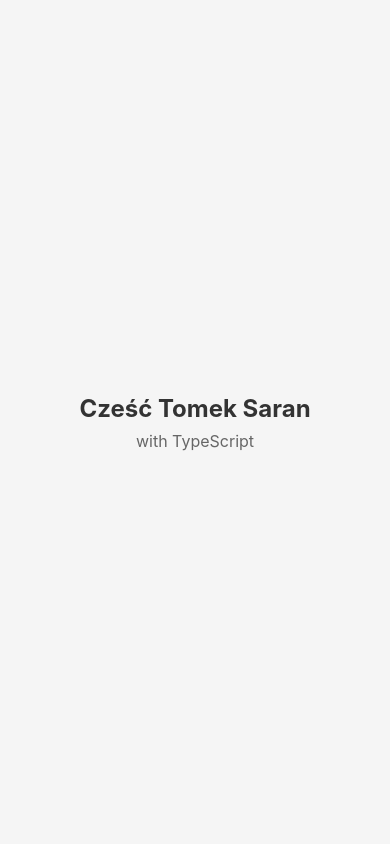
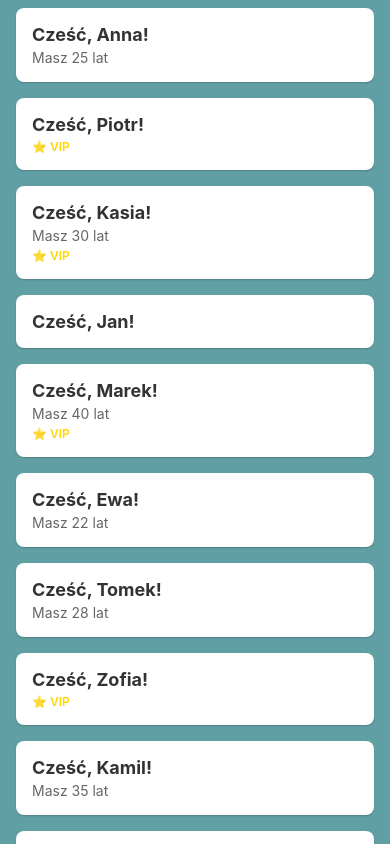
Before and after one commit to ustrzyk/PMAB20026TSaran, a React Native app in the folder SolutionOrdersMobile/: screen / in a window 390 px wide. Built offline with nearby package versions, Linux system fonts and the light colour scheme.

Commit message:
feta(Leacture2): Component wiyh properties

```diff
--- a/SolutionOrdersMobile/App.tsx
+++ b/SolutionOrdersMobile/App.tsx
@@ -1,31 +1,29 @@
 import React from 'react';
-import {View, Text, StyleSheet} from 'react-native';
+import {View, Text, StyleSheet, ScrollView} from 'react-native';
+import Greeting from './src/components/Greeting';
 
 function App(): React.JSX.Element {
   return (
-    <View style={styles.container}>
-      <Text style={styles.title}>Cześć Tomek Saran</Text>
-      <Text style={styles.subtitle}>with TypeScript</Text>
-    </View>
+    <ScrollView style={styles.container}>
+      <Greeting name="Anna" age={25} />
+      <Greeting name="Piotr" isVip={true} />
+      <Greeting name="Kasia" age={30} isVip={true} />
+      <Greeting name="Jan" />
+      <Greeting name="Marek" age={40} isVip={true} />
+      <Greeting name="Ewa" age={22} />
+      <Greeting name="Tomek" age={28} />
+      <Greeting name="Zofia" isVip={true} />
+      <Greeting name="Kamil" age={35} />
+      <Greeting name="Agnieszka" age={27} isVip={true} />
+      <Greeting name="Bartek" />
+      <Greeting name="Olga" age={45} isVip={false} />
+    </ScrollView>
   );
 }
-
 const styles = StyleSheet.create({
   container: {
     flex: 1,
-    justifyContent: 'center',
-    alignItems: 'center',
-    backgroundColor: '#f5f5f5',
-  },
-  title: {
-    fontSize: 24,
-    fontWeight: 'bold',
-    color: '#333',
-  },
-  subtitle: {
-    fontSize: 16,
-    color: '#666',
-    marginTop: 8,
+    backgroundColor: '#60a0a5',
   },
 });
 
--- /dev/null
+++ b/SolutionOrdersMobile/src/components/Greeting.tsx
@@ -0,0 +1,67 @@
+import React from 'react';
+import { View, Text, StyleSheet } from 'react-native';
+
+// TypeScript Interface dla Props
+interface GreetingProps {
+  name: string;
+  age?: number;  // Opcjonalne (?)
+  isVip?: boolean;
+}
+
+// Komponent funkcyjny z typowanymi Props
+const Greeting: React.FC<GreetingProps> = ({
+  name,
+  age,
+  isVip = false
+}) => {
+  return (
+    <View style={styles.container}>
+      <Text style={styles.greeting}>
+        Cześć, {name}!
+      </Text>
+
+      {age && (
+        <Text style={styles.age}>
+          Masz {age} lat
+        </Text>
+      )}
+
+      {isVip && (
+        <Text style={styles.vip}>⭐ VIP</Text>
+      )}
+    </View>
+  );
+};
+
+const styles = StyleSheet.create({
+  container: {
+    padding: 16,
+    backgroundColor: '#fff',
+    borderRadius: 8,
+    marginVertical: 8,
+    marginHorizontal: 16,
+    shadowColor: '#000',
+    shadowOffset: { width: 0, height: 1 },
+    shadowOpacity: 0.2,
+    shadowRadius: 2,
+    elevation: 3,
+  },
+  greeting: {
+    fontSize: 18,
+    fontWeight: 'bold',
+    color: '#333',
+  },
+  age: {
+    fontSize: 14,
+    color: '#666',
+    marginTop: 4,
+  },
+  vip: {
+    fontSize: 12,
+    color: '#FFD700',
+    marginTop: 4,
+    fontWeight: '600',
+  },
+});
+
+export default Greeting;
```
